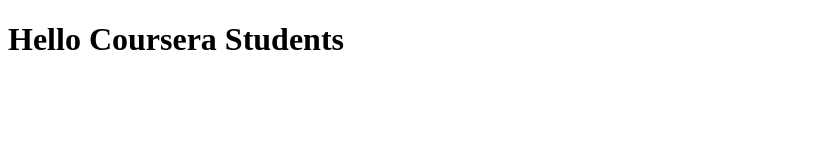
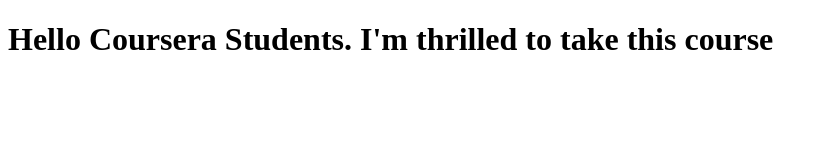
Before and after one commit to Lysenia/coursera-AngularJS, a plain HTML site: page index.html in a window 1280 px wide. Shown: the whole page, without its empty margins (0-828 px from the left). Drawn offline with Linux system fonts and the light colour scheme.

Commit message:
New changes added

```diff
--- a/index.html
+++ b/index.html
@@ -5,6 +5,6 @@
     <title>Hello Coursera </title>
   </head>
   <body>
-    <h1>Hello Coursera Students</h1>
+    <h1>Hello Coursera Students. I'm thrilled to take this course</h1>
   </body>
 </html>
```
